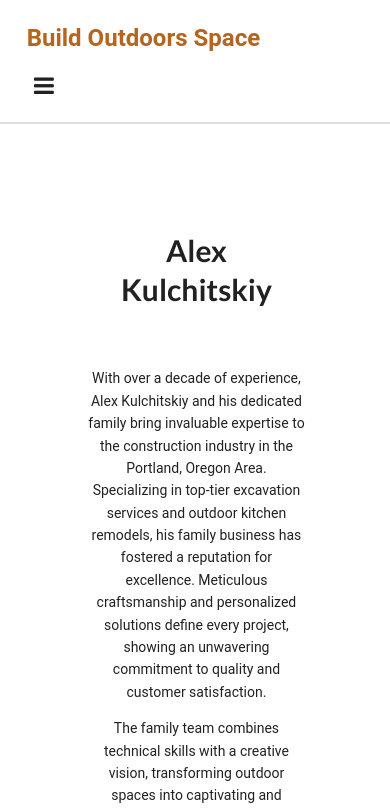
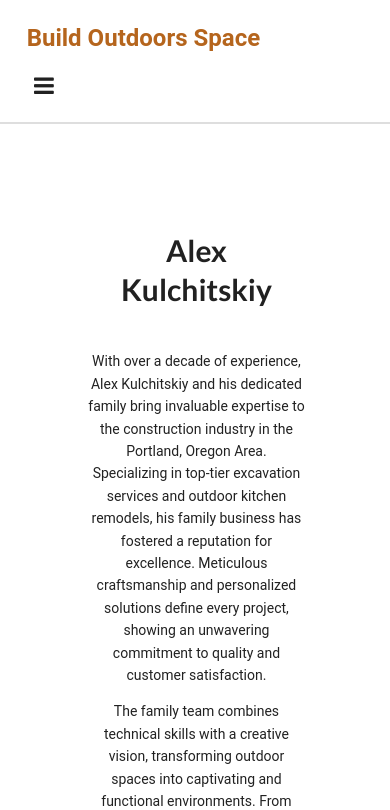
Before and after one commit to rclarkperez/BuildOutdoorsSpace, a React (Create React App) app: page /about in a window 390 px wide. Shown: the top 810 px of the page. Built offline with nearby package versions, Linux system fonts and the light colour scheme.

Commit message:
"fixed bottom margin"

```diff
--- a/src/style/PagesStyle/About.css
+++ b/src/style/PagesStyle/About.css
@@ -46,14 +46,14 @@
         margin-right: 10vh;
     }
     #about-banner-text {
-        padding-bottom: 5vh;
+        padding-bottom: 3vh;
         margin-top: 5vh;
         font-size: 30px;
     }
     #about-text-content {
         margin-left: -3vh;
         margin-right: 10vh;
-        padding-bottom: 0vh;
+        margin-bottom: 10vh;
         text-align: center;
 
 
```
